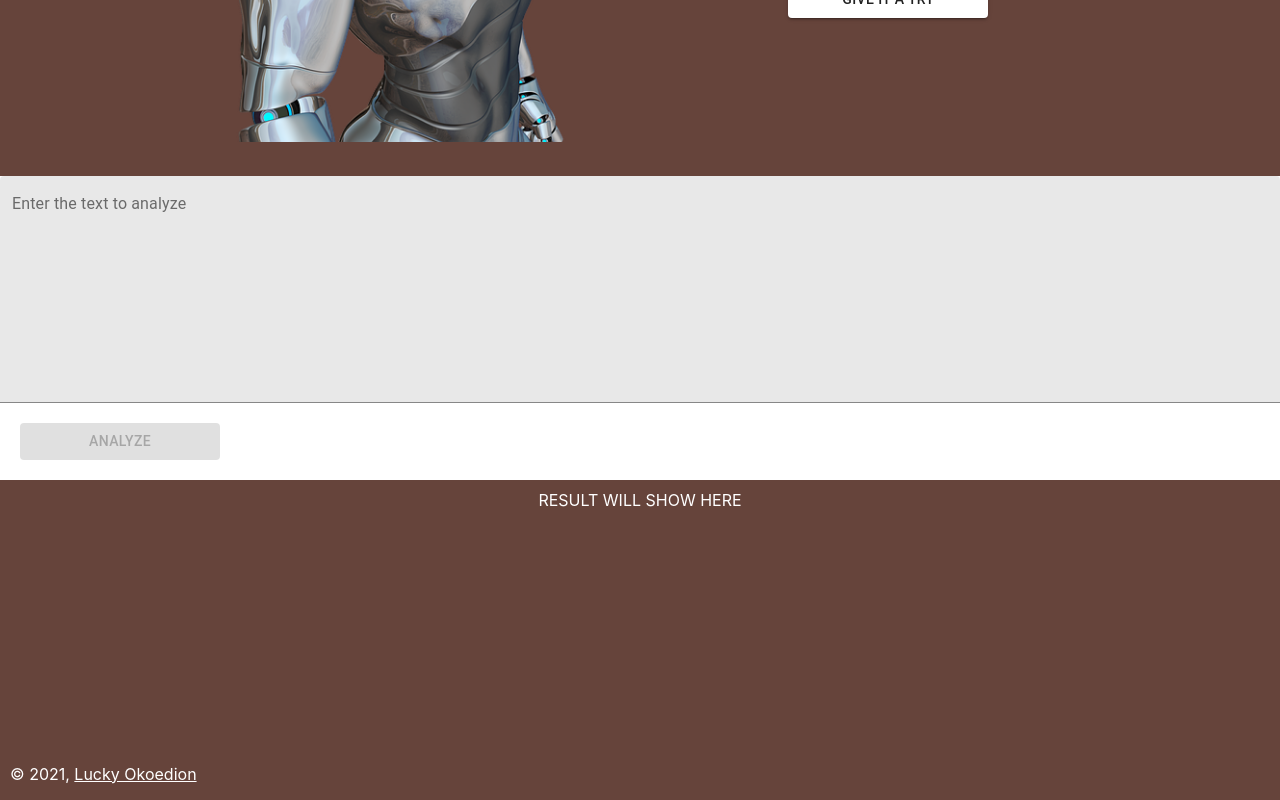
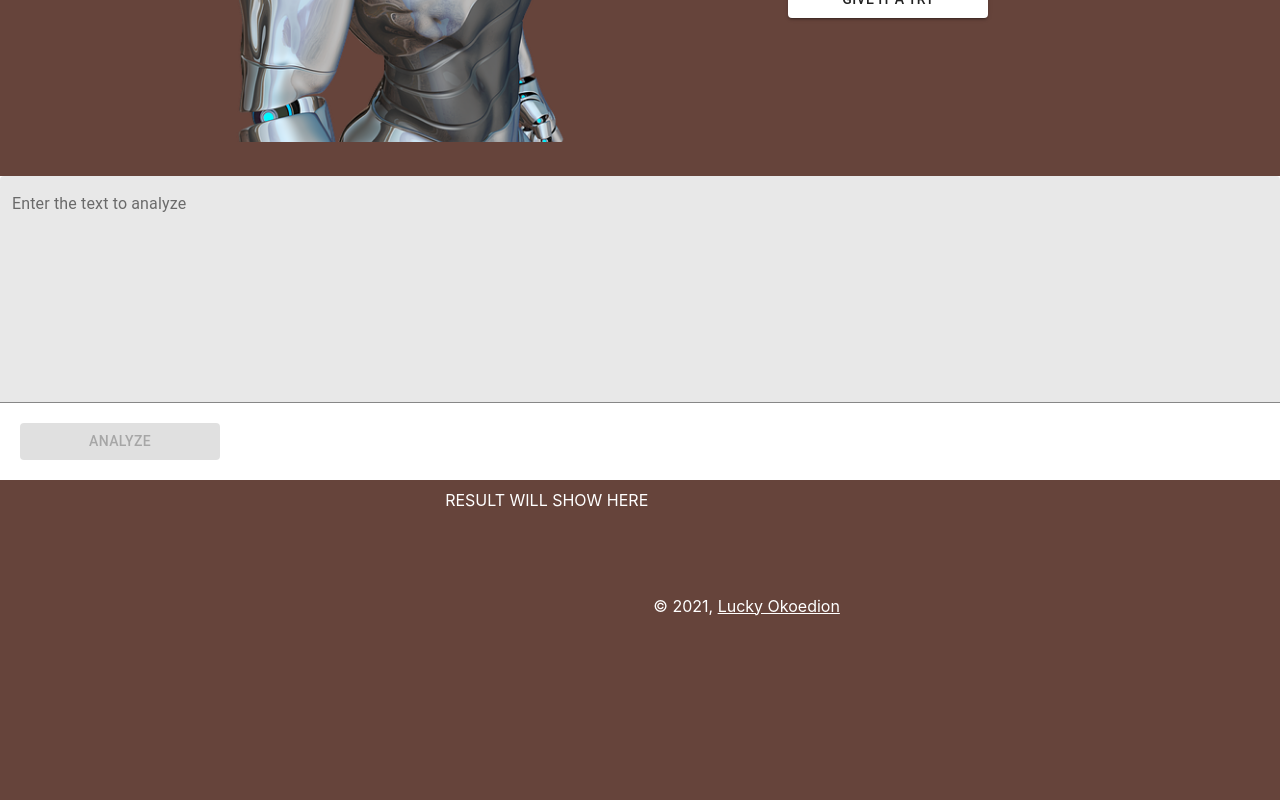
Before and after one commit to LuckyOkoedion/isabi-reactjs-text-analysis-artifificial-intelligence-app, a React (Create React App) app: page / in a window 1280 px wide. Shown: the part 548-1348 px from the top of the page. Built offline with nearby package versions, Linux system fonts and the light colour scheme.

Commit message:
hljlajkajhakljkajklaj

```diff
--- a/src/index.css
+++ b/src/index.css
@@ -89,13 +89,10 @@ img {
   justify-content: center;
   min-height: 40vh;
   background-color: #66443b;
-  position: relative;
 }
 
 .copyright {
-  position: absolute;
   padding-top: 100px;
-  bottom: 0;
   left: 10px;
   color: #ffffff;
   text-decoration: none;
```
